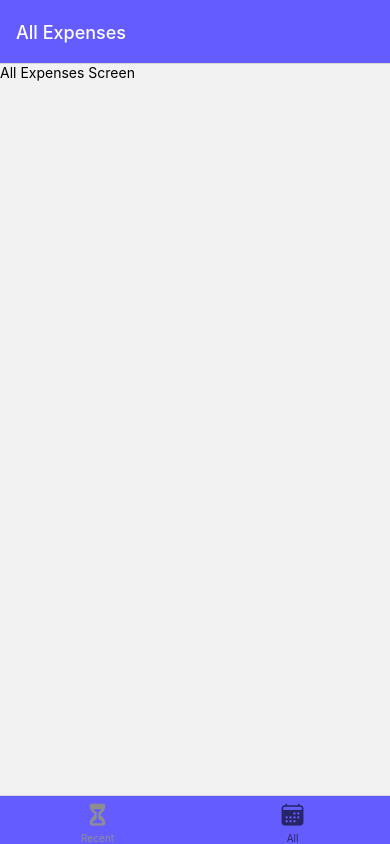
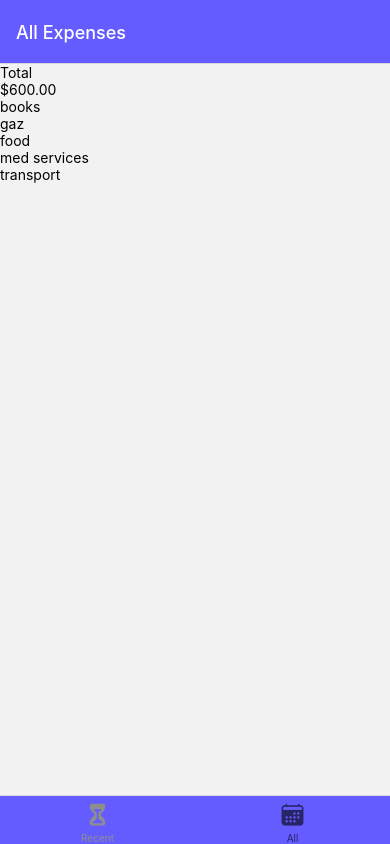
Before and after one commit to mariata06/react-native-expenses-app, a React Native app: screen /AllExpenses in a window 390 px wide. Built offline with nearby package versions, Linux system fonts and the light colour scheme.

Commit message:
Render expenses items, calculate total

```diff
--- a/components/ExpensesList.js
+++ b/components/ExpensesList.js
@@ -1,8 +1,12 @@
-import { FlatList } from 'react-native';
+import { Text, FlatList } from 'react-native';
 
-function ExpensesList() {
+function renderExpenseItem(itemData) {
+    return <Text>{itemData.item.description}</Text>
+}
+
+function ExpensesList({ expenses }) {
     return (
-        <FlatList />
+        <FlatList data={expenses} renderItem={renderExpenseItem} keyExtractor={(item) => item.id}/>
     )
 }
 
--- a/components/ExpensesOutput.js
+++ b/components/ExpensesOutput.js
@@ -2,11 +2,44 @@ import { View } from 'react-native';
 import ExpensesSummary from './ExpensesSummary';
 import ExpensesList from './ExpensesList';
 
-function ExpensesOutput({ expenses }) {
+const DATA_EXPENSES = [
+    {
+        id: 'exp1',
+        description: 'books',
+        amount: 50,
+        date: new Date('2022-12-31',)
+    },
+    {
+        id: 'exp2',
+        description: 'gaz',
+        amount: 100,
+        date: new Date('2023-01-10',)
+    },
+    {
+        id: 'exp3',
+        description: 'food',
+        amount: 120,
+        date: new Date('2023-02-15',)
+    },
+    {
+        id: 'exp4',
+        description: 'med services',
+        amount: 200,
+        date: new Date('2023-03-20',)
+    },
+    {
+        id: 'exp5',
+        description: 'transport',
+        amount: 130,
+        date: new Date('2023-04-25',)
+    },
+]
+
+function ExpensesOutput({ expenses, expensesPeriod }) {
     return (
         <View>
-            <ExpensesSummary />
-            <ExpensesList />
+            <ExpensesSummary expenses={DATA_EXPENSES} periodName={expensesPeriod} />
+            <ExpensesList expenses={DATA_EXPENSES}/>
         </View>
     )
 }
--- a/components/ExpensesSummary.js
+++ b/components/ExpensesSummary.js
@@ -1,10 +1,13 @@
 import { View, Text } from "react-native";
 
-function ExpensesSummary() {
+function ExpensesSummary({ expenses, periodName }) {
+    const expensesSum = expenses.reduce((sum, expense) => {
+        return sum + expense.amount
+    }, 0);
     return (
         <View>
-            <Text>Last 7 days</Text>
-            <Text>$ 177</Text>
+            <Text>{periodName}</Text>
+            <Text>${expensesSum.toFixed(2)}</Text>
         </View>
     )
 }
--- a/screens/AllExpenses.js
+++ b/screens/AllExpenses.js
@@ -1,7 +1,7 @@
-import { Text } from 'react-native';
+import ExpensesOutput from '../components/ExpensesOutput';
 
 function AllExpenses() {
-    return <Text>All Expenses Screen</Text>
+    return <ExpensesOutput expensesPeriod="Total" />
 }
 
 export default AllExpenses;
--- a/screens/RecentExpenses.js
+++ b/screens/RecentExpenses.js
@@ -1,7 +1,7 @@
-import { Text } from 'react-native';
+import ExpensesOutput from '../components/ExpensesOutput';
 
 function RecentExpenses() {
-    return <Text>Recent Expenses Screen</Text>
+    return <ExpensesOutput expensesPeriod="Last 7 days"/>
 }
 
 export default RecentExpenses;
```
